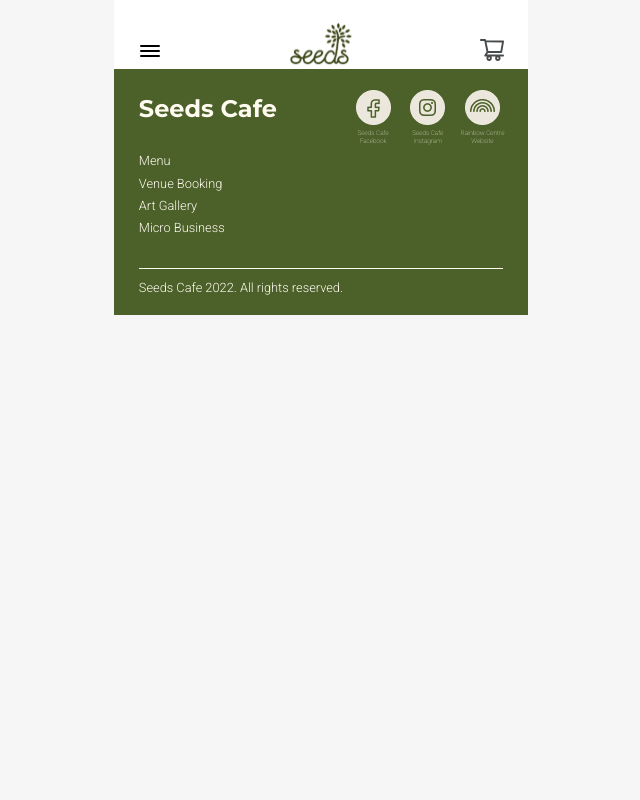
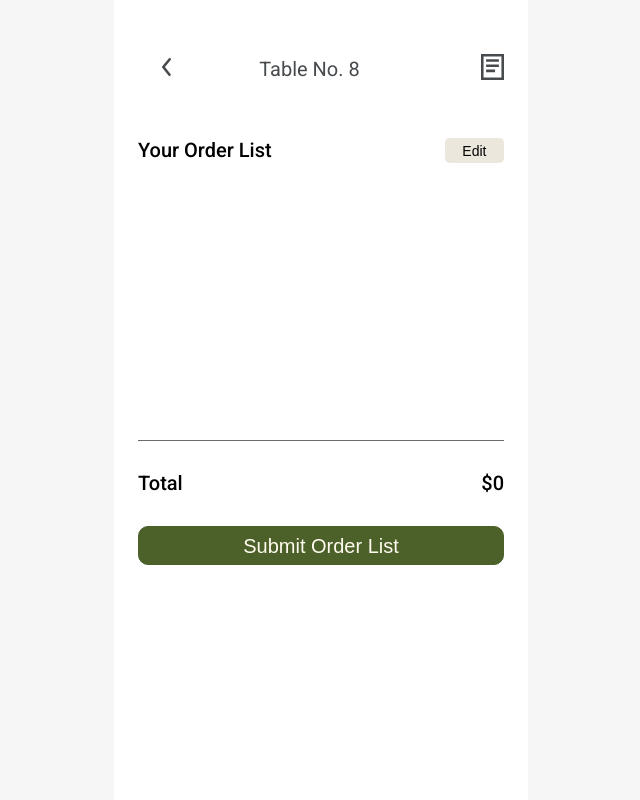
Before and after one commit to twincoders91/seedscafe, a React (Create React App) app: page /foodorder in a window 1280 px wide. Shown: the top 800 px of the page, without its empty margins (319-959 px from the left). Built offline with nearby package versions, Linux system fonts and the light colour scheme.

Commit message:
order list links
- created foodOrder state, function to add
- pending function to update

```diff
--- a/src/App.js
+++ b/src/App.js
@@ -17,6 +17,7 @@
 import Modal from "./components/Modal";
 import OrderList from "./menu/OrderList";
 import MenuStateContainer from "./menu/MenuStateContainer";
+import OrderStateContainer from "./menu/OrderStateContainer";
 
 function App() {
   const [openModal, setOpenModal] = useState(false);
@@ -30,6 +31,10 @@
   const [makePayment, setMakePayment] = useState(false);
   const [confirmationPage, setConfirmationPage] = useState(false);
   const [isMenuPage, setIsMenuPage] = useState(false);
+  const [catSelected, setCatSelected] = useState("All Day Breakfast");
+  const [dishSelected, setDishSelected] = useState("");
+  const [menuPage, setMenuPage] = useState("MenuCategory");
+  const [foodOrder, setFoodOrder] = useState([]);
 
   console.log({ checkOut });
   console.log({ makePayment });
@@ -103,17 +108,29 @@
               }
             />
             <Route
-              path="/menucategory"
+              path="/foodmenu"
               element={
                 <MenuStateContainer
                   isMenuPage={isMenuPage}
                   setIsMenuPage={setIsMenuPage}
+                  menuPage={menuPage}
+                  setMenuPage={setMenuPage}
+                  catSelected={catSelected}
+                  setCatSelected={setCatSelected}
+                  dishSelected={dishSelected}
+                  setDishSelected={setDishSelected}
+                  setFoodOrder={setFoodOrder}
                 />
               }
             />
             <Route
-              path="/order"
-              element={<OrderList setIsMenuPage={setIsMenuPage} />}
+              path="/foodorder"
+              element={
+                <OrderStateContainer
+                  setIsMenuPage={setIsMenuPage}
+                  foodOrder={foodOrder}
+                />
+              }
             />
           </Routes>
         </div>
--- a/src/home/Home.js
+++ b/src/home/Home.js
@@ -27,7 +27,7 @@
           <p className="our--services">Our Services</p>
           <div className="home--card--row--box">
             <div className="home--card--row">
-              <Link to="/menucategory" className="individual--card--border">
+              <Link to="/foodmenu" className="individual--card--border">
                 <div className="text--logo--box">
                   <div className="individual--logo--circle">
                     <img
--- a/src/menu/OrderList.js
+++ b/src/menu/OrderList.js
@@ -1,58 +1,53 @@
 import React from "react";
+import { Link } from "react-router-dom";
 import OrderCard from "./menu-component/orderList-component/OrderCard";
-import TableHeader from "./menu-component/shared-componenet/TableHeader";
+// import TableHeader from "./menu-component/shared-componenet/TableHeader";
+import backarrow from "../assets/menu/images/backarrow.svg";
+import order from "../assets/menu/images/order.svg";
 
 const OrderList = (props) => {
-  props.setIsMenuPage(true);
-  const orderList = [
-    {
-      name: "Avocado Toast",
-      price: 13.9,
-      img: "https://cdn.pixabay.com/photo/2017/08/23/18/02/food-2673724_960_720.jpg",
-      description:
-        "Lorem ipsum dolor sit amet, consectetur adipiscing elit, sed do eiusmod tempor incididunt ut labore et dolore magna aliqua.",
-      category: "All Day Breakfast",
-      tags: ["Chef's Recommendation", "Healthier Choice"],
-    },
-    {
-      name: "Bacon-Ham-Egg Sandwich",
-      price: 13.9,
-      img: "https://images.unsplash.com/photo-1481070414801-51fd732d7184?ixlib=rb-1.2.1&ixid=MnwxMjA3fDB8MHxzZWFyY2h8N3x8YmFjb24lMjBoYW0lMjBlZ2clMjBzYW5kd2ljaHxlbnwwfHwwfHw%3D&auto=format&fit=crop&w=400&q=60",
-      description:
-        "Lorem ipsum dolor sit amet, consectetur adipiscing elit, sed do eiusmod tempor incididunt ut labore et dolore magna aliqua.",
-      category: "All Day Breakfast",
-      tags: [],
-    },
-
-    {
-      name: "Bolognese Pasta",
-      price: 14.9,
-      img: "https://images.unsplash.com/photo-1598866594230-a7c12756260f?ixlib=rb-1.2.1&ixid=MnwxMjA3fDB8MHxwaG90by1wYWdlfHx8fGVufDB8fHx8&auto=format&fit=crop&w=1008&q=80",
-      description:
-        "Lorem ipsum dolor sit amet, consectetur adipiscing elit, sed do eiusmod tempor incididunt ut labore et dolore magna aliqua.",
-      category: "Main",
-      tags: [],
-    },
-  ];
-
+  let totalPrice = 0;
+  for (let i = 0; i < props.foodOrder.length; i++) {
+    totalPrice =
+      totalPrice + props.foodOrder[i].price * props.foodOrder[i].quantity;
+    console.log(props.foodOrder[i].price);
+    console.log(props.foodOrder[i].quantity);
+  }
   return (
     <div className="specific--main--container">
-      <TableHeader />
+      <div className="table--top--container">
+        <div className="menu--back--arrow">
+          <Link to="/foodmenu">
+            <img src={backarrow} alt="order"></img>
+          </Link>
+        </div>
+        <div className="table--title">Table No. 8</div>
+        <div className="menu--ordericon">
+          <Link to="/foodorder">
+            <img src={order} alt="order"></img>
+          </Link>
+        </div>
+      </div>
       <div className="order--list--main--container">
         <div className="order--text--format">
           <label>Your Order List</label>
           <button>Edit</button>
         </div>
         <div div className="order--card--container">
-          {orderList.map((data, index) => {
+          {props.foodOrder.map((data, index) => {
             return <OrderCard data={data} index={index} />;
           })}
         </div>
         <div className="order--text--format order--total">
           <label>Total</label>
-          <label>$123123</label>
+          <label>${totalPrice}</label>
         </div>
-        <div className="order--button--container">
+        <div
+          className="order--button--container"
+          onClick={() => {
+            props.handleOrderPageChange("OrderSubmission");
+          }}
+        >
           <button className="order--submitOrder">Submit Order List</button>
         </div>
       </div>
--- /dev/null
+++ b/src/menu/OrderStateContainer.js
@@ -0,0 +1,27 @@
+import React, { useState } from "react";
+import OrderList from "./OrderList";
+import OrderSubmission from "./OrderSubmission";
+
+const OrderStateContainer = (props) => {
+  props.setIsMenuPage(true);
+  const [orderPage, setOrderPage] = useState("OrderList");
+  const handleOrderPageChange = (input) => {
+    setOrderPage(input);
+  };
+  let page;
+
+  if (orderPage === "OrderList") {
+    page = (
+      <OrderList
+        handleOrderPageChange={handleOrderPageChange}
+        foodOrder={props.foodOrder}
+      />
+    );
+  } else if (orderPage === "OrderSubmission") {
+    page = <OrderSubmission />;
+  }
+
+  return <div>{page}</div>;
+};
+
+export default OrderStateContainer;
--- a/src/menu/SpecificItem.js
+++ b/src/menu/SpecificItem.js
@@ -1,18 +1,11 @@
 import React, { useState } from "react";
+import { Link } from "react-router-dom";
 import TableHeader from "./menu-component/shared-componenet/TableHeader";
 import "./menuStyles.css";
 
 const SpecificItem = (props) => {
-  const clickedItem = {
-    name: "Avocado Toast",
-    price: 13.9,
-    img: "https://cdn.pixabay.com/photo/2017/08/23/18/02/food-2673724_960_720.jpg",
-    description:
-      "Lorem ipsum dolor sit amet, consectetur adipiscing elit, sed do eiusmod tempor.",
-    category: "All Day Breakfast",
-    tags: ["Chef's Recommendation", "Healthier Choice"],
-  };
   const [quantity, setQuantity] = useState(1);
+  const [specialRequest, setSpecialRequest] = useState("");
 
   const handlePlusQuantityChange = () => {
     setQuantity(quantity + 1);
@@ -21,6 +14,26 @@
     if (quantity > 1) {
       setQuantity(quantity - 1);
     }
+  };
+
+  const handleOrderClick = () => {
+    const newOrder = {
+      name: props.dishSelected.name,
+      price: parseInt(props.dishSelected.price),
+      img: props.dishSelected.img,
+      quantity: parseInt(quantity),
+      specialRequest: specialRequest,
+    };
+    console.log(newOrder);
+    props.handleAddFoodOrder(newOrder);
+    props.handleMenuPageChange("Menu");
+
+    setQuantity("1");
+    setSpecialRequest("");
+  };
+
+  const handleSpecialRequestChange = (event) => {
+    setSpecialRequest(event.target.value);
   };
 
   return (
@@ -42,7 +55,12 @@
         </div>
         <div className="specific--special--request">
           <label>Special Request</label>
-          <textarea placeholder="Type request here"></textarea>
+          <textarea
+            placeholder="Type request here"
+            type="text"
+            onChange={handleSpecialRequestChange}
+            value={specialRequest}
+          ></textarea>
         </div>
         <div className="specific--number--container">
           <div className="specific--quantity--toggle">
@@ -52,9 +70,14 @@
           </div>
         </div>
         <div className="specific--button--container">
-          <div className="specific--addToOrderList">
-            <label>Add to Order List</label>
-          </div>
+          <Link to="/foodorder">
+            <div
+              className="specific--addToOrderList"
+              onClick={handleOrderClick}
+            >
+              <label>Add to Order List</label>
+            </div>
+          </Link>
         </div>
       </div>
     </div>
--- a/src/menu/menu-component/orderList-component/OrderCard.js
+++ b/src/menu/menu-component/orderList-component/OrderCard.js
@@ -9,18 +9,16 @@
       <div className="orderCard--text">
         <div className="orderCard--title">
           <label className="orderCard--name">{props.data.name}</label>
-          <label>{props.data.price}</label>
+          <label>${props.data.price * props.data.quantity}</label>
         </div>
         <div className="orderCard--qty">
-          <p>Qty: 1</p>
+          <p>Qty: {props.data.quantity}</p>
         </div>
         <div className="orderCard--request">
-          <p>
-            Special Request: this is the special request this is the special
-            request this is the special request this is the special request
-          </p>
+          <p>Special Request: {props.data.specialRequest}</p>
         </div>
       </div>
+
       <div className="orderCard--price"></div>
     </div>
   );
--- a/src/menu/menu-component/shared-componenet/TableHeader.js
+++ b/src/menu/menu-component/shared-componenet/TableHeader.js
@@ -1,6 +1,7 @@
 import React from "react";
 import backarrow from "../../../assets/menu/images/backarrow.svg";
 import order from "../../../assets/menu/images/order.svg";
+import { Link } from "react-router-dom";
 
 const TableHeader = (props) => {
   const handleBackClick = () => {
@@ -18,7 +19,9 @@
       </div>
       <div className="table--title">Table No. 8</div>
       <div className="menu--ordericon">
-        <img src={order} alt="order"></img>
+        <Link to="/foodorder">
+          <img src={order} alt="order"></img>
+        </Link>
       </div>
     </div>
   );
```
Also changed, not shown: src/menu/MenuCategory.js (+0 -32 lines), src/menu/menuStateContainer.js (+33 -5 lines).
